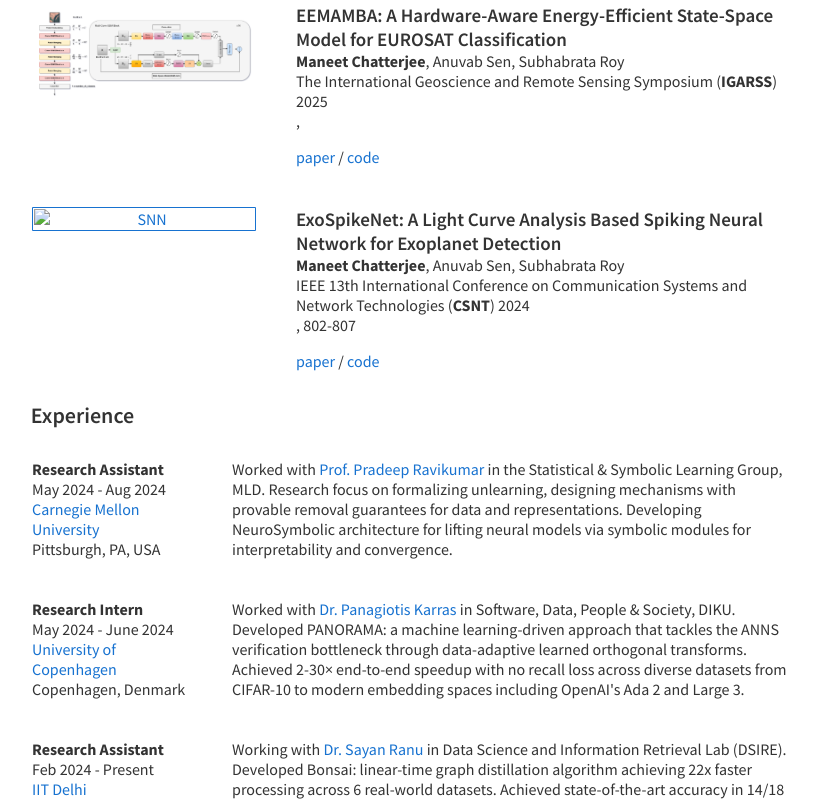
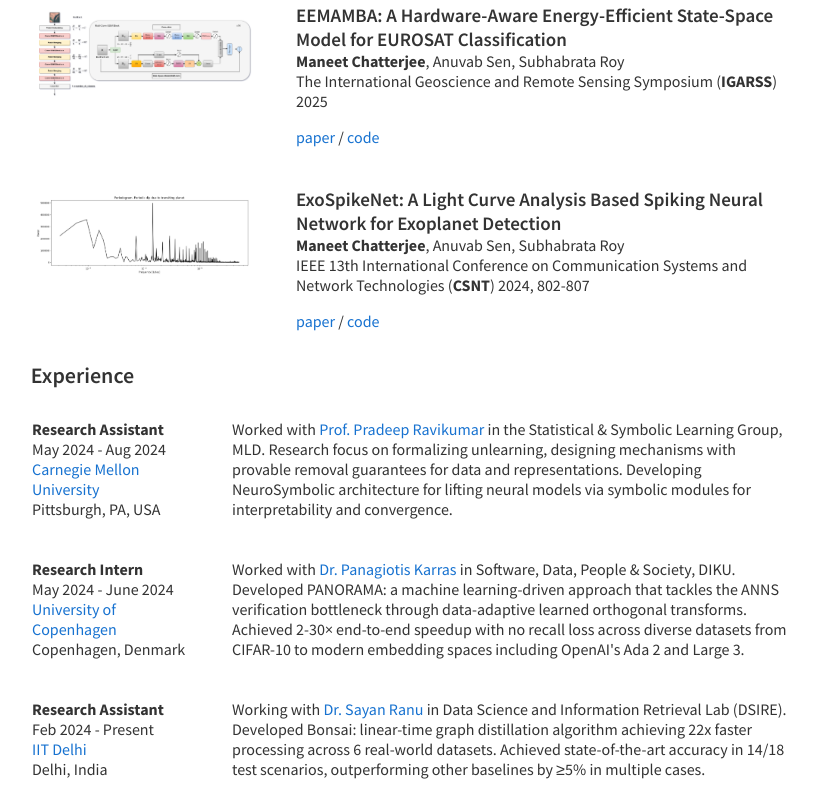
Before and after one commit to maneet2004/maneetchatterjee.github.io, a plain HTML site: page index.html in a window 1280 px wide. Shown: the part 1746-2549 px from the top of the page, without its empty margins (228-1045 px from the left). Drawn offline with Linux system fonts and the light colour scheme; a script that the page names is missing.

Commit message:
Update index.html

```diff
--- a/index.html
+++ b/index.html
@@ -308,7 +308,7 @@
         <a href="" target="_blank" id="EEMAMBA">
           <heading>EEMAMBA: A Hardware-Aware Energy-Efficient State-Space Model for EUROSAT Classification</heading></a><br>
 				  <strong>Maneet Chatterjee</strong>, Anuvab Sen, Subhabrata Roy<br>
-          The International Geoscience and Remote Sensing Symposium (<b>IGARSS</b>) 2025<br>,
+          The International Geoscience and Remote Sensing Symposium (<b>IGARSS</b>) 2025<br>
 			</p>
 			<div class="paper" id="EEMAMBA">
 				<a href="" target="_blank">paper</a>
@@ -319,13 +319,13 @@
   </tr>
 
   <tr>
-		<td width="33%" valign="top" align="center"><a href="" target="_self"><img src="Images/snnexo" alt="SNN" width="100%" style="border-radius:1px"></a></td>
+		<td width="33%" valign="top" align="center"><a href="" target="_self"><img src="Images/snnexo.png" alt="SNN" width="100%" style="border-radius:1px"></a></td>
 		<td width="67%" valign="top">
 			<p>
         <a href="https://ieeexplore.ieee.org/abstract/document/10545663" target="_blank" id="Exospikenet">
           <heading>ExoSpikeNet: A Light Curve Analysis Based Spiking Neural Network for Exoplanet Detection</heading></a><br>
 				  <strong>Maneet Chatterjee</strong>, Anuvab Sen, Subhabrata Roy<br>
-          IEEE 13th International Conference on Communication Systems and Network Technologies (<b>CSNT</b>) 2024<br>, 802-807
+          IEEE 13th International Conference on Communication Systems and Network Technologies (<b>CSNT</b>) 2024, 802-807<br>
 			</p>
 			<div class="paper" id="Exospikenet">
 				<a href="https://ieeexplore.ieee.org/abstract/document/10545663" target="_blank">paper</a>
```
